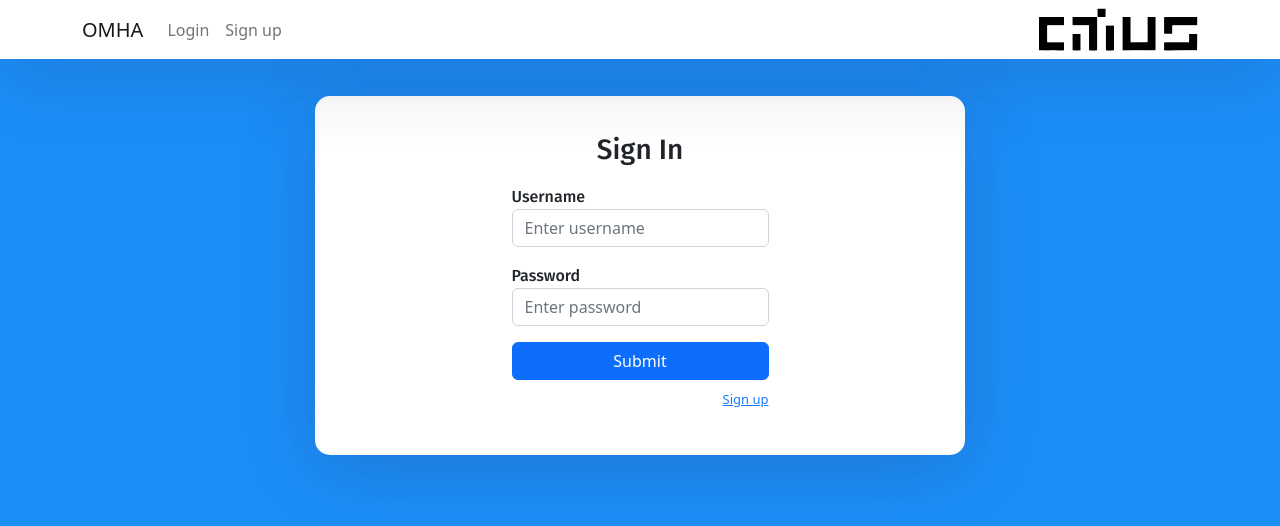
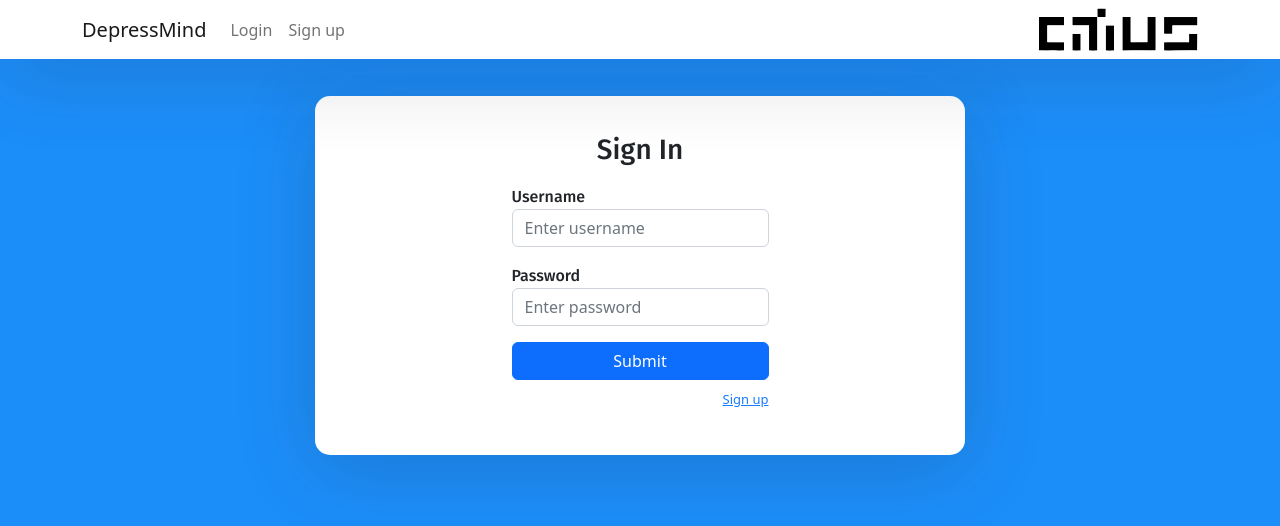
Before and after one commit to roque-fernandez/DepressMind, a React (Create React App) app: page / in a window 1280 px wide. Shown: the top 526 px of the page. Built offline with nearby package versions, Linux system fonts and the light colour scheme.

Commit message:
DepressMind header

```diff
--- a/public/index.html
+++ b/public/index.html
@@ -24,7 +24,7 @@
       work correctly both with client-side routing and a non-root public URL.
       Learn how to configure a non-root public URL by running `npm run build`.
     -->
-    <title>OMHA</title>
+    <title>DepressMind</title>
   </head>
   <body>
     <noscript>You need to enable JavaScript to run this app.</noscript>
--- a/src/components/logged_navbar.component.js
+++ b/src/components/logged_navbar.component.js
@@ -12,7 +12,7 @@ export default class LoggedNavBar extends Component {
             <nav className="navbar navbar-expand-lg navbar-light fixed-top">
                 <div className="container">
                     <Link className="navbar-brand" to={'/sign-in'}>
-                        OMHA
+                        DepressMind
                     </Link>
                     <div className="collapse navbar-collapse" id="navbarTogglerDemo02">
                         <ul className="navbar-nav ml-auto">
--- a/src/components/login_navbar.component.js
+++ b/src/components/login_navbar.component.js
@@ -10,7 +10,7 @@ export default class LoginNavBar extends Component {
         <nav className="navbar navbar-expand-lg navbar-light fixed-top">
           <div className="container">
             <Link className="navbar-brand" to="/sign-in">
-              OMHA
+              DepressMind
             </Link>
             <div className="collapse navbar-collapse" id="navbarTogglerDemo02">
               <ul className="navbar-nav ml-auto">
```
